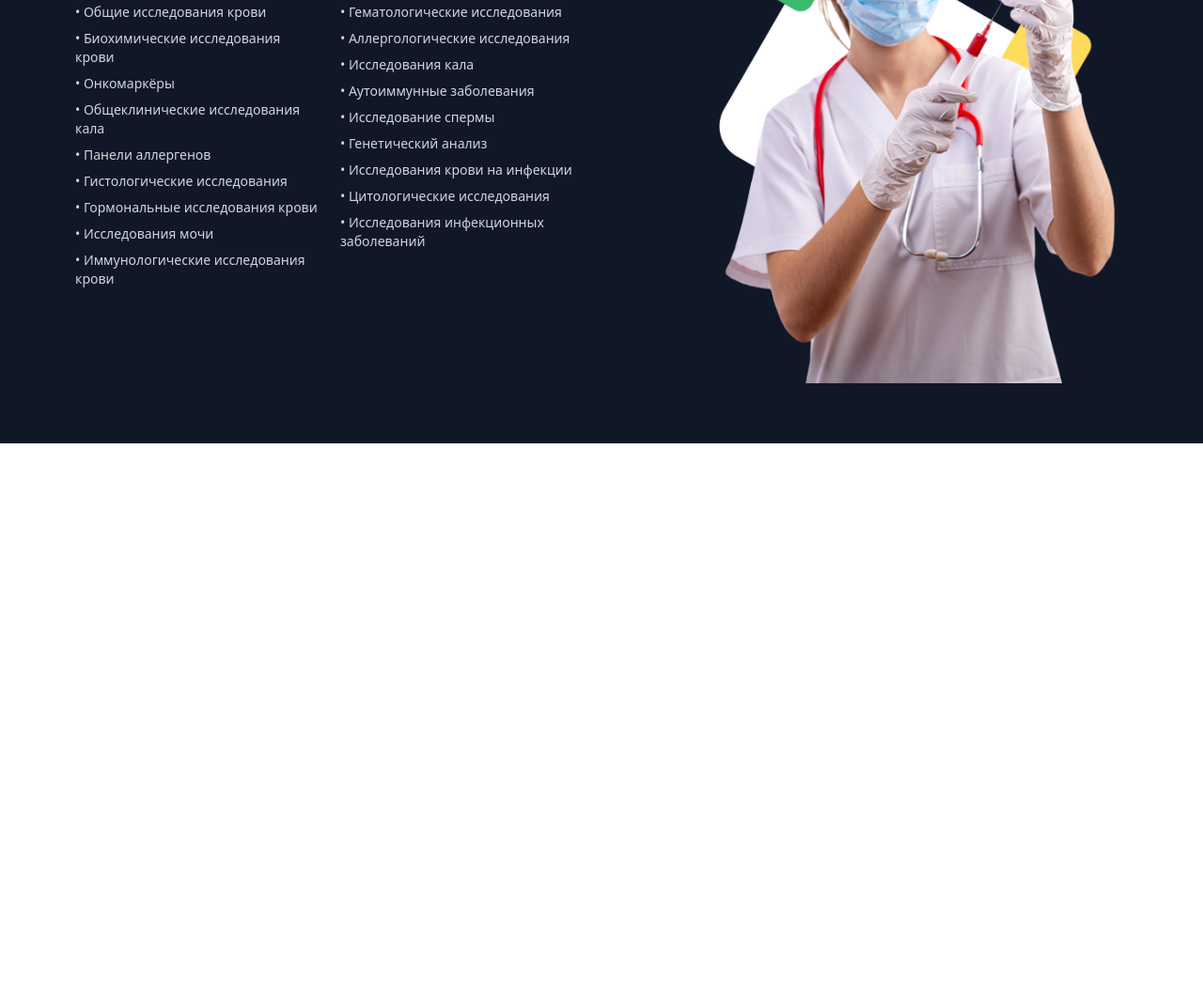
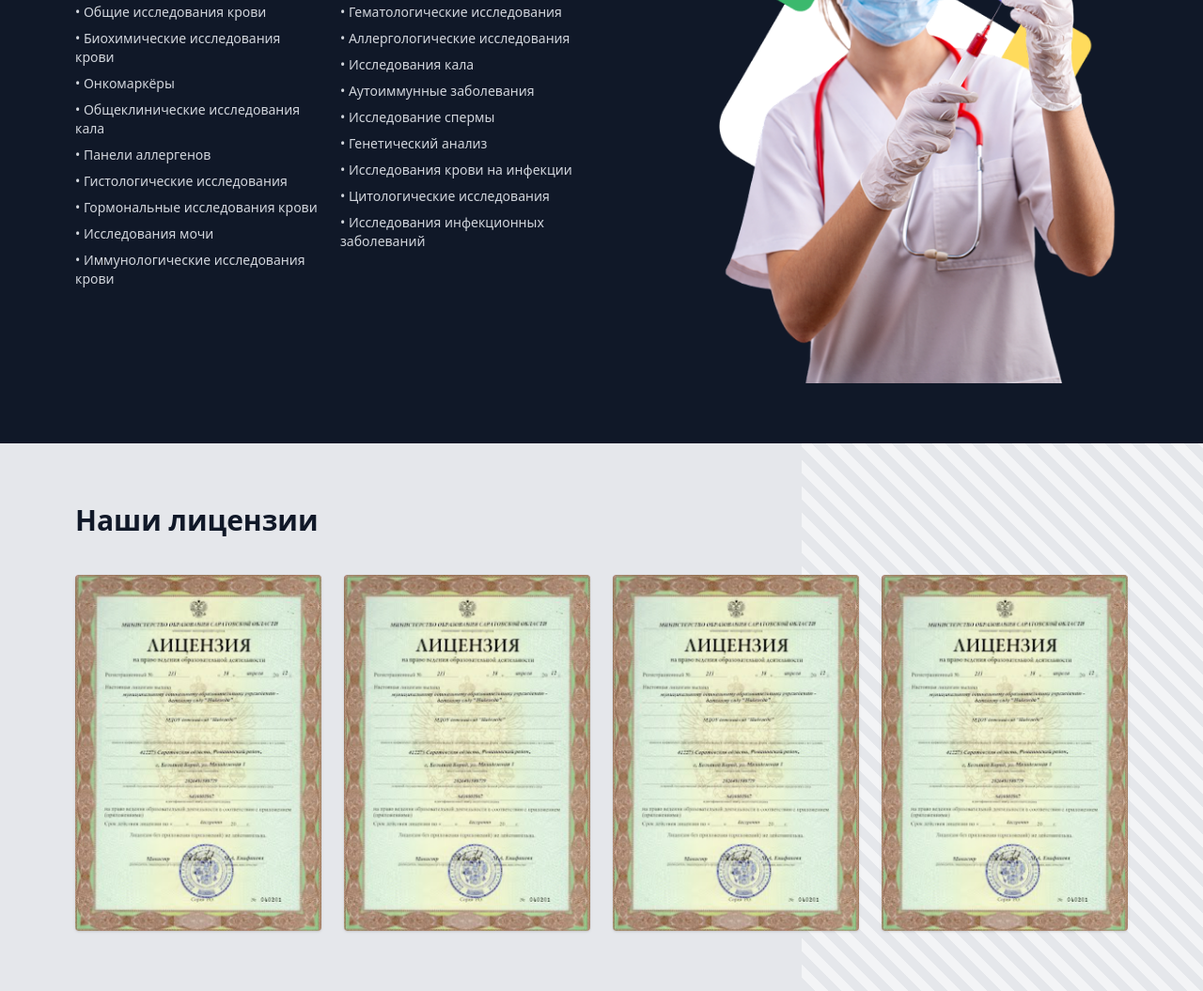
Before and after one commit to rizoshka12210/homework11, a website: page page2.html in a window 1280 px wide. Shown: the part 1794-2849 px from the top of the page at 94% size. Before the commit the page ends 2266 px from the top, so only its background shows below. Drawn offline with Linux system fonts and the light colour scheme.

Commit message:
tred: licence

```diff
--- a/page2.html
+++ b/page2.html
@@ -265,6 +265,20 @@
 </section>
 
 
+<section class="bg-gray-200 py-16 relative overflow-hidden">
+  <div class="max-w-6xl mx-auto px-4 relative z-10">
+    <h2 class="text-3xl font-bold text-gray-900 mb-10">Наши лицензии</h2>
 
+    <div class="grid grid-cols-2 md:grid-cols-4 gap-6">
+      <img src="./photo/image 7.png" class="w-full rounded shadow">
+      <img src="./photo/image 7.png" class="w-full rounded shadow">
+      <img src="./photo/image 7.png" class="w-full rounded shadow">
+      <img src="./photo/image 7.png" class="w-full rounded shadow">
+    </div>
+  </div>
+
+
+  <div class="absolute z-0 top-0 right-0 w-1/3 h-full bg-[repeating-linear-gradient(45deg,#e5e7eb,#e5e7eb_10px,#f3f4f6_10px,#f3f4f6_20px)]"></div>
+</section>
 </body>
 </html>
```
